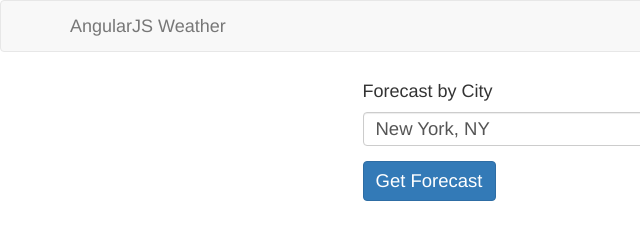
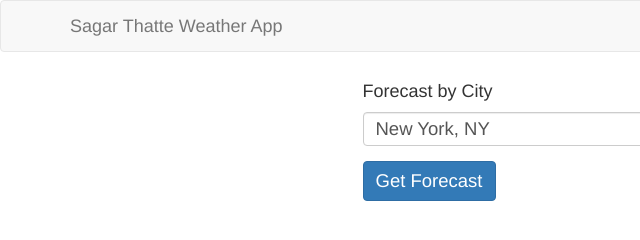
Before and after one commit to sagarthatte/sagarthatte.github.io, a plain HTML site: page index.htm in a window 1280 px wide. Shown: the full height of the page, 0-640 px from the left. Drawn offline with nearby package versions, Linux system fonts and the light colour scheme; some packages are replaced by stand-ins of ours.

Commit message:
Update index.htm

```diff
--- a/index.htm
+++ b/index.htm
@@ -30,7 +30,7 @@
 			<nav class="navbar navbar-default">
 			<div class="container">
 				<div class="navbar-header">
-					<a class="navbar-brand" href="/">AngularJS Weather</a>
+					<a class="navbar-brand" href="/">Sagar Thatte Weather App</a>
 				</div>
 
 				<ul class="nav navbar-nav navbar-right">
```
